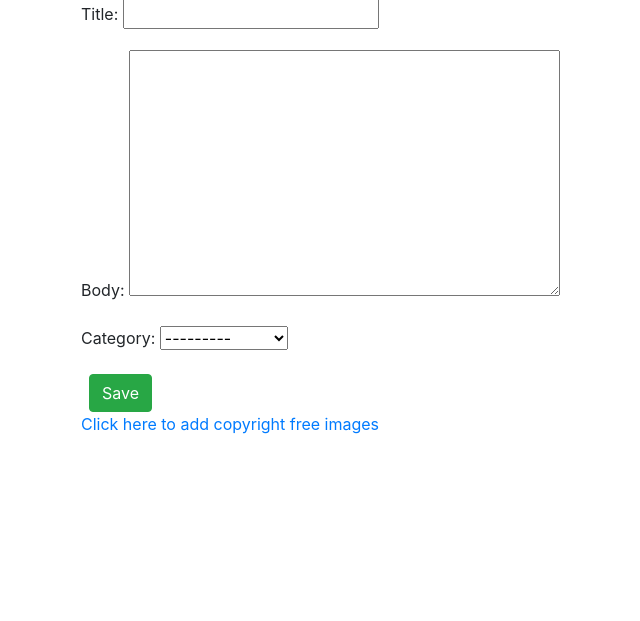
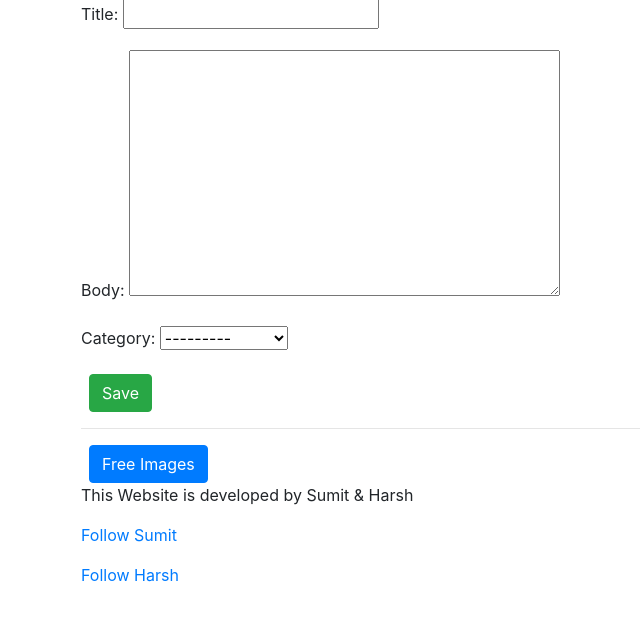
Before and after one commit to harsh16coder/blogging, a Django app: page /articles/new/ in a window 1280 px wide. Shown: the part 137-758 px from the top of the page, without its empty margins (4-644 px from the left). Run offline with Django 3.2, Linux system fonts and the light colour scheme; a user stored in the database is signed in; data comes from the database, SQL or seed files in the repository; both versions use the stored data as it was after the commit; some libraries are stand-ins or nearby versions.

Commit message:
added footer

```diff
--- a/templates/article_new.html
+++ b/templates/article_new.html
@@ -10,5 +10,6 @@
         {{ form.as_p }}
         <button class="btn btn-success ml-2" type="submit">Save</button>
     </form>
-<a href="https://free-stock-images-182fb.web.app/">Click here to add copyright free images</a>
+    <hr>
+<a href="https://free-stock-images-182fb.web.app/" class="btn btn-primary ml-2">Free Images</a>
 {% endblock content %}
--- a/templates/base.html
+++ b/templates/base.html
@@ -55,6 +55,13 @@
         {% block content %}
         {% endblock content %}
         </div>
+        <div>
+            <footer class="container">
+                <p>This Website is developed by Sumit & Harsh</p>
+                <p><a href="https://github.com/Sumit112192" target="_blank">Follow Sumit</a></p>
+                <p><a href="https://github.com/harsh16coder" target="_blank">Follow Harsh</a></p>
+            </footer>
+        </div>
         <script src="https://code.jquery.com/jquery-3.5.1.slim.min.js" integrity="sha384-DfXdz2htPH0lsSSs5nCTpuj/zy4C+OGpamoFVy38MVBnE+IbbVYUew+OrCXaRkfj" crossorigin="anonymous"></script>
         <script src="https://cdn.jsdelivr.net/npm/popper.js@1.16.0/dist/umd/popper.min.js" integrity="sha384-Q6E9RHvbIyZFJoft+2mJbHaEWldlvI9IOYy5n3zV9zzTtmI3UksdQRVvoxMfooAo" crossorigin="anonymous"></script>
         <script src="https://stackpath.bootstrapcdn.com/bootstrap/4.5.0/js/bootstrap.min.js" integrity="sha384-OgVRvuATP1z7JjHLkuOU7Xw704+h835Lr+6QL9UvYjZE3Ipu6Tp75j7Bh/kR0JKI" crossorigin="anonymous"></script>
```
Also changed, not shown: db.sqlite3.
